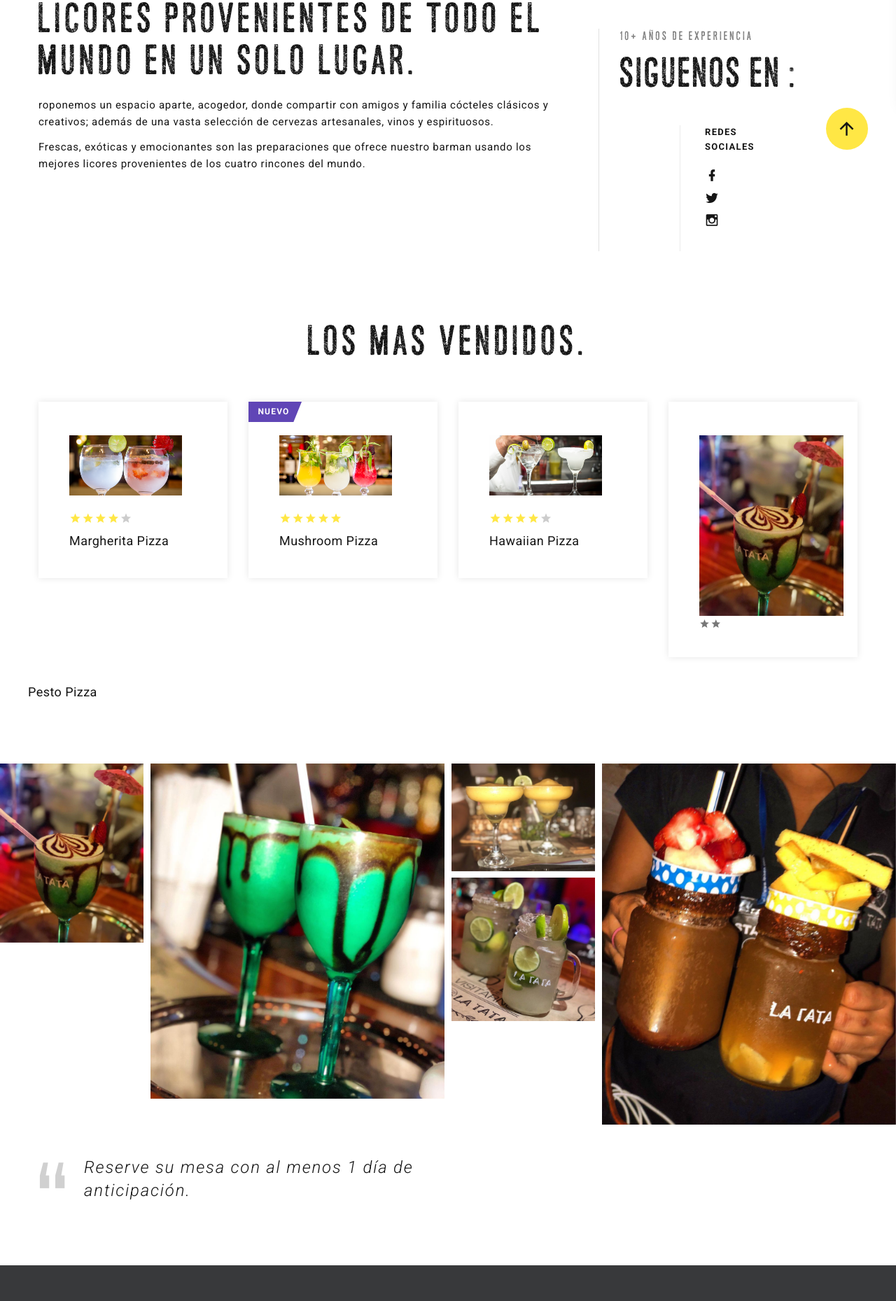
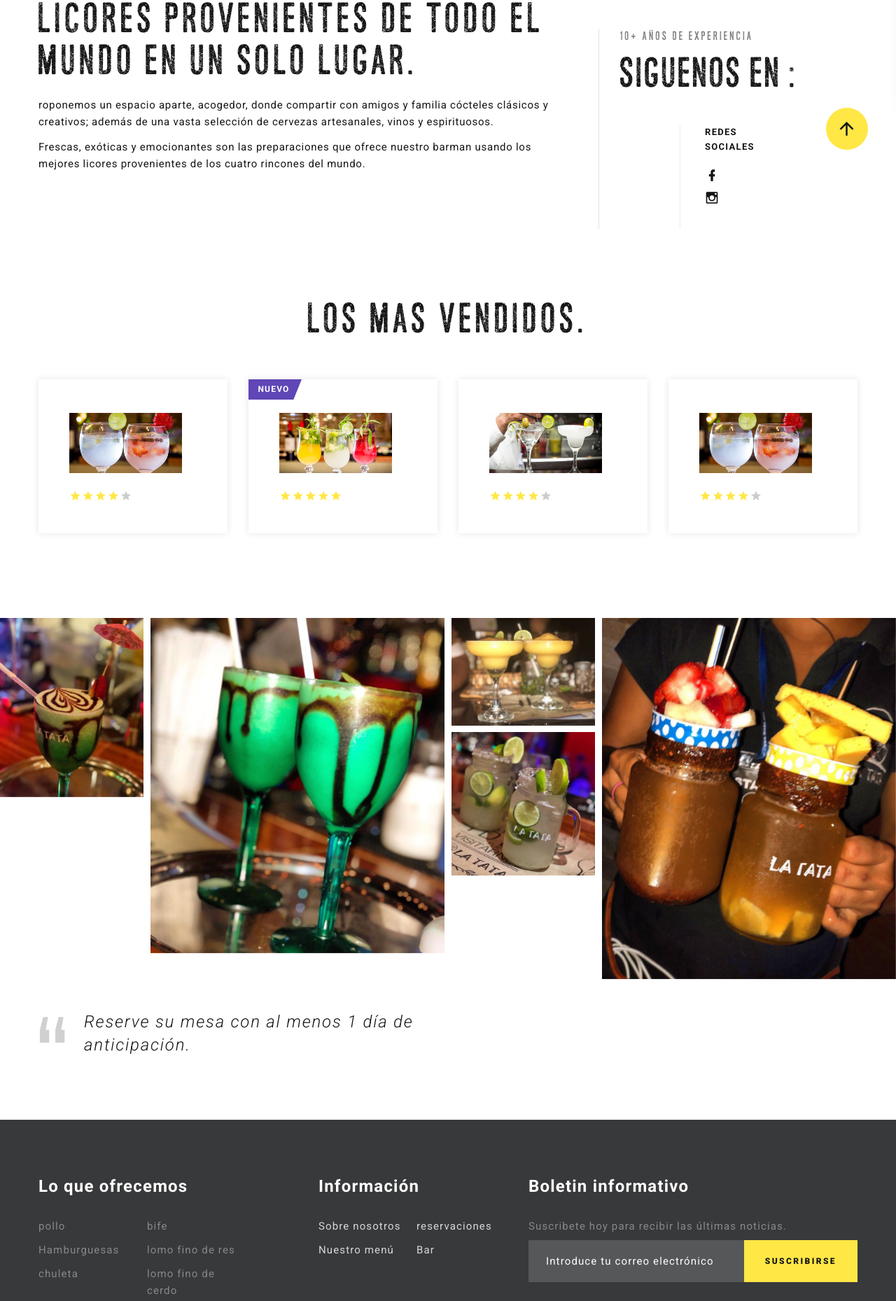
Before and after one commit to Latata-ec/latata-ec.github.io, a plain HTML site: page x.html in a window 1280 px wide. Shown: the part 646-2505 px from the top of the page at 70% size. Drawn offline with Linux system fonts and the light colour scheme; files whose address does not match are found by name.

Commit message:
Add files via upload

```diff
--- a/x.html
+++ b/x.html
@@ -73,13 +73,13 @@
                       <li>
                         <div class="unit unit-spacing-xs">
                           <div class="unit-left"><span class="icon mdi mdi-phone"></span></div>
-                          <div class="unit-body"><a class="phone" href="tel:#">+1 718-999-3939</a></div>
+                          <div class="unit-body"><a class="phone" href="tel:096 865 0882">096 865 0882</a></div>
                         </div>
                       </li>
                       <li>
                         <div class="unit unit-spacing-xs">
                           <div class="unit-left"><span class="icon mdi mdi-map-marker"></span></div>
-                          <div class="unit-body"><a class="address" href="#">514 S. Magnolia St. Orlando, FL 32806</a></div>
+                          <div class="unit-body"><a class="address" href="https://www.google.com/maps/place/LA+TATA/@-2.1418517,-79.9062467,17z/data=!3m1!4b1!4m5!3m4!1s0x902d6d71952d296f:0xbab86cc830636c51!8m2!3d-2.1418517!4d-79.904058?hl=es-EC">Av. Fco. Orellana, Diagonal piscina Jorge Delgado</a></div>
                         </div>
                       </li>
                     </ul>
@@ -214,9 +214,9 @@
                         <div class="col-sm-6 col-lg-12 aside-contacts-item">
                           <p class="aside-contacts-title">Redes Sociales</p>
                           <ul class="list-inline contacts-social-list list-inline-sm">
-                            <li><a class="icon mdi mdi-facebook" href="#"></a></li>
-                            <li><a class="icon mdi mdi-twitter" href="#"></a></li>
-                            <li><a class="icon mdi mdi-instagram" href="#"></a></li>
+                            <li><a class="icon mdi mdi-facebook" href="https://www.facebook.com/LaTataRumbera"></a></li>
+
+                            <li><a class="icon mdi mdi-instagram" href="https://www.instagram.com/latata_ec/"></a></li>
 
                           </ul>
       </section>
@@ -232,7 +232,7 @@
                       </div>
                       <div class="product-rating"><span class="mdi mdi-star"></span><span class="mdi mdi-star"></span><span class="mdi mdi-star"></span><span class="mdi mdi-star"></span><span class="mdi mdi-star text-gray-13"></span>
                       </div>
-                      <h6 class="product-title">Margherita Pizza</h6>
+
                       <div class="product-price-wrap">
 
                       </div>
@@ -249,7 +249,7 @@
                       </div>
                       <div class="product-rating"><span class="mdi mdi-star"></span><span class="mdi mdi-star"></span><span class="mdi mdi-star"></span><span class="mdi mdi-star"></span><span class="mdi mdi-star"></span>
                       </div>
-                      <h6 class="product-title">Mushroom Pizza</h6>
+
                       <div class="product-price-wrap">
 
                       </div>
@@ -266,7 +266,7 @@
                       </div>
                       <div class="product-rating"><span class="mdi mdi-star"></span><span class="mdi mdi-star"></span><span class="mdi mdi-star"></span><span class="mdi mdi-star"></span><span class="mdi mdi-star text-gray-13"></span>
                       </div>
-                      <h6 class="product-title">Hawaiian Pizza</h6>
+
                       <div class="product-price-wrap">
 
                       </div>
@@ -278,19 +278,21 @@
                   </div>
                   <div class="col-sm-6 col-lg-4 col-xl-3">
                     <!-- Product-->
-                    <article class="product wow fadeInLeft">
-                      <div class="product-figure"> <a class="thumbnail-mary-figure" href="images/b1.jpg" data-lightgallery="item"><img src="images/b1.jpg" alt="" width="310" height="585"/></a>
+                    <article class="product wow fadeInLeft" data-wow-delay=".15s">
+                      <div class="product-figure"><img src="images/bar1.png" alt="" width="161" height="162"/>
                       </div>
-                      <span class="mdi mdi-star"></span><span class="mdi mdi-star"></span>
+                      <div class="product-rating"><span class="mdi mdi-star"></span><span class="mdi mdi-star"></span><span class="mdi mdi-star"></span><span class="mdi mdi-star"></span><span class="mdi mdi-star text-gray-13"></span>
                       </div>
-                      <h6 class="product-title">Pesto Pizza</h6>
+
                       <div class="product-price-wrap">
 
                       </div>
                       <div class="product-button">
 
-                      </div><span class="product-badge product-badge-sale">Oferta</span>
+                      </div>
                     </article>
+                  </div>
+                  <div class="col-sm-6 col-lg-4 col-xl-3">
                   </div>
                 </div>
               </div>
@@ -304,8 +306,8 @@
                     <article class="thumbnail thumbnail-mary thumbnail-mary-2 wow slideInLeft"><a class="thumbnail-mary-figure" href="images/b1.jpg" data-lightgallery="item"><img src="images/b1.jpg" alt="" width="310" height="585"/></a>
                       <div class="thumbnail-mary-caption">
                         <div>
-                          <h6 class="thumbnail-mary-title"><a href="#">Mejores ingredientes</a></h6>
-                          <div class="thumbnail-mary-location">Tasty Pizza</div>
+                          <h6 class="thumbnail-mary-title"><a href="#">cócteles</a></h6>
+
                         </div>
                       </div>
                     </article>
@@ -315,8 +317,8 @@
                     <article class="thumbnail thumbnail-mary thumbnail-mary-big wow slideInRight"><a class="thumbnail-mary-figure" href="images/b2.jpg" data-lightgallery="item"><img src="images/b2.jpg" alt="" width="631" height="587"/></a>
                       <div class="thumbnail-mary-caption">
                         <div>
-                          <h6 class="thumbnail-mary-title"><a href="#">Comfortable interior</a></h6>
-                          <div class="thumbnail-mary-location">Modern Design</div>
+                          <h6 class="thumbnail-mary-title"><a href="#">cócteles</a></h6>
+
                         </div>
                       </div>
                     </article>
@@ -326,8 +328,8 @@
                     <article class="thumbnail thumbnail-mary thumbnail-mary-2 wow slideInDown"><a class="thumbnail-mary-figure" href="images/b3.jpg" data-lightgallery="item"><img src="images/b3.jpg" alt="" width="311" height="289"/></a>
                       <div class="thumbnail-mary-caption">
                         <div>
-                          <h6 class="thumbnail-mary-title"><a href="#">quality Dishware</a></h6>
-                          <div class="thumbnail-mary-location">Top-notch utensils</div>
+                          <h6 class="thumbnail-mary-title"><a href="#">cócteles</a></h6>
+
                         </div>
                       </div>
                     </article>
@@ -348,8 +350,8 @@
                     <article class="thumbnail thumbnail-mary thumbnail-mary-2 wow slideInUp"><a class="thumbnail-mary-figure" href="images/b5.jpg" data-lightgallery="item"><img src="images/b5.jpg" alt="" width="311" height="289"/></a>
                       <div class="thumbnail-mary-caption">
                         <div>
-                          <h6 class="thumbnail-mary-title"><a href="#">Exotic Salads</a></h6>
-                          <div class="thumbnail-mary-location">Summer Taste</div>
+                          <h6 class="thumbnail-mary-title"><a href="#"> Caipi - Caña</a></h6>
+
                         </div>
                       </div>
                     </article>
@@ -443,7 +445,7 @@
                   <div class="footer-modern-contacts wow slideInDown">
                     <div class="unit unit-spacing-sm align-items-center">
                       <div class="unit-left"><span class="icon mdi mdi-email"></span></div>
-                      <div class="unit-body"><a class="mail" href="mailto:#">info@demolink.org</a></div>
+                      <div class="unit-body"><a class="mail" href="mailto:#">contacto@tata.com</a></div>
                     </div>
                   </div>
                   <div class="wow slideInRight">
```
